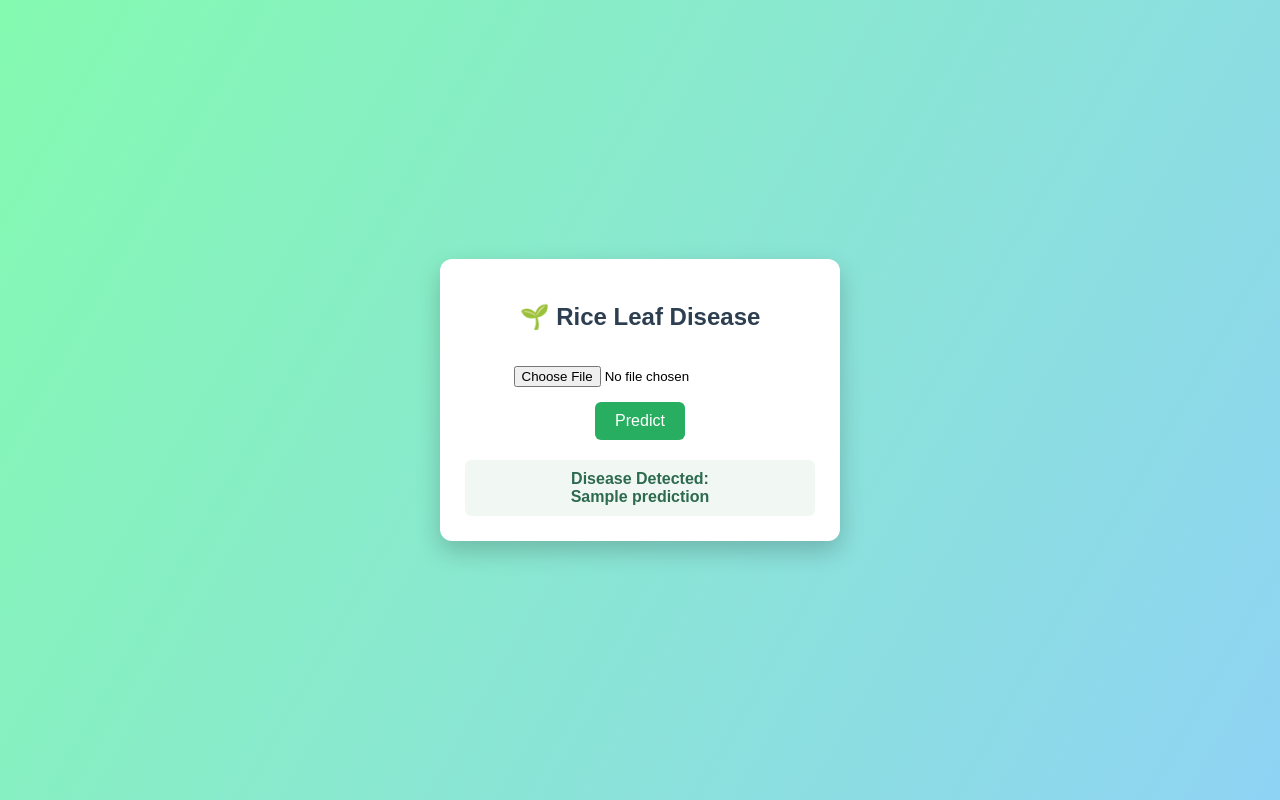
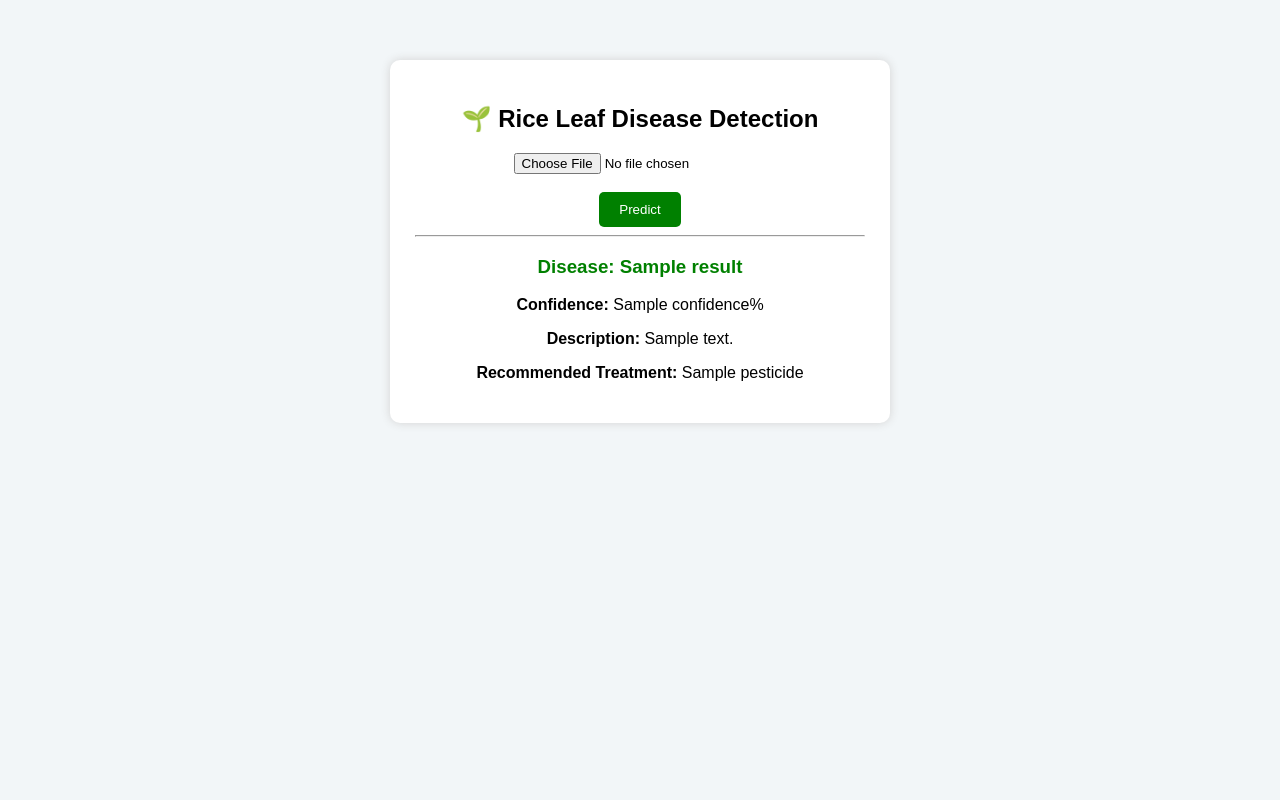
Before and after one commit to Karth1k-dev/Rice_leaf_Disease_Detection, a Django app: template plantapp/templates/plantapp/upload.html in a window 1280 px wide. Run offline with Django 4.2, Linux system fonts and the light colour scheme; the template is opened without the code that fills it: most values are stand-ins (such as "Sample title", 1, 10 or a date in 2020).

Commit message:
Identify disease and suggest Pesticide

```diff
--- a/plantapp/templates/plantapp/upload.html
+++ b/plantapp/templates/plantapp/upload.html
@@ -1,78 +1,51 @@
 <!DOCTYPE html>
-<html lang="en">
+<html>
 <head>
-    <meta charset="UTF-8">
     <title>Rice Leaf Disease Detection</title>
-
     <style>
         body {
-            font-family: Arial, sans-serif;
-            background: linear-gradient(120deg, #84fab0, #8fd3f4);
-            height: 100vh;
-            margin: 0;
-            display: flex;
-            justify-content: center;
-            align-items: center;
-        }
-
-        .card {
-            background: white;
-            width: 350px;
-            padding: 25px;
-            border-radius: 12px;
-            box-shadow: 0 10px 25px rgba(0, 0, 0, 0.2);
+            font-family: Arial;
+            background-color: #f2f6f8;
             text-align: center;
         }
-
-        h2 {
-            margin-bottom: 20px;
-            color: #2c3e50;
+        .container {
+            background: white;
+            width: 450px;
+            margin: 60px auto;
+            padding: 25px;
+            border-radius: 10px;
+            box-shadow: 0px 0px 10px lightgray;
         }
-
-        input[type="file"] {
-            margin: 15px 0;
-        }
-
         button {
-            background-color: #27ae60;
+            padding: 10px 20px;
+            background-color: green;
             color: white;
             border: none;
-            padding: 10px 20px;
-            border-radius: 6px;
-            font-size: 16px;
-            cursor: pointer;
+            border-radius: 5px;
         }
-
-        button:hover {
-            background-color: #219150;
-        }
-
-        .result {
-            margin-top: 20px;
-            padding: 10px;
-            background-color: #f1f8f4;
-            border-radius: 6px;
-            color: #2d6a4f;
-            font-weight: bold;
+        h3 {
+            color: green;
         }
     </style>
 </head>
 
 <body>
-    <div class="card">
-        <h2>🌱 Rice Leaf Disease</h2>
+    <div class="container">
+        <h2>🌱 Rice Leaf Disease Detection</h2>
 
-        <form method="post" enctype="multipart/form-data">
+        <form method="POST" enctype="multipart/form-data" action="{% url 'predict' %}">
             {% csrf_token %}
-            <input type="file" name="leaf" required>
-            <br>
+            <input type="file" name="image" required>
+            <br><br>
             <button type="submit">Predict</button>
         </form>
 
-        {% if prediction %}
-            <div class="result">
-                Disease Detected: <br> {{ prediction }}
-            </div>
+        {% if result %}
+            <hr>
+            <h3>Disease: {{ result }}</h3>
+            <p><b>Confidence:</b> {{ confidence }}%</p>
+            <p><b>Description:</b> {{ description }}</p>
+            <p><b>Recommended Treatment:</b> {{ pesticide }}</p>
         {% endif %}
     </div>
 </body>
```
Also changed, not shown: plantapp/views.py (+80 -2 lines).
